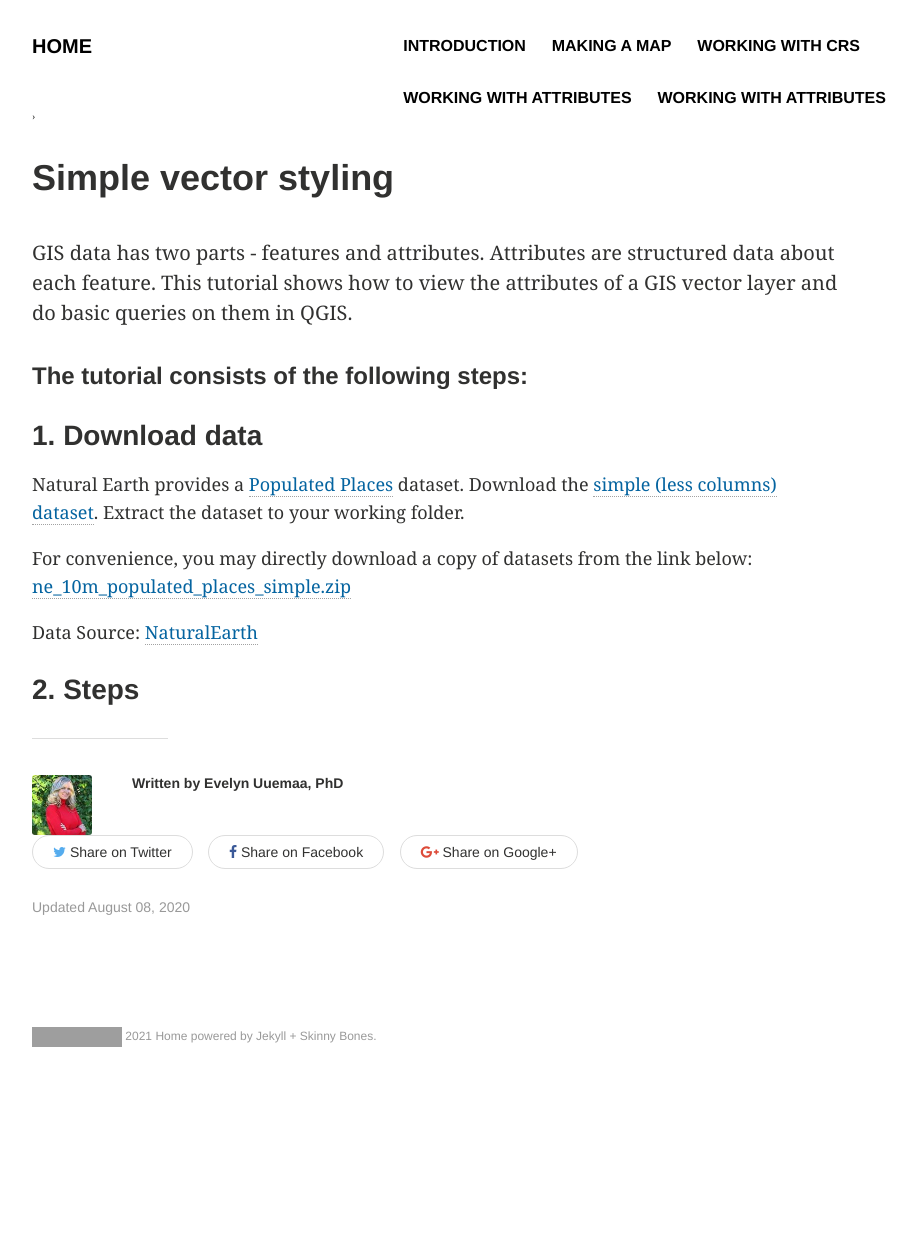
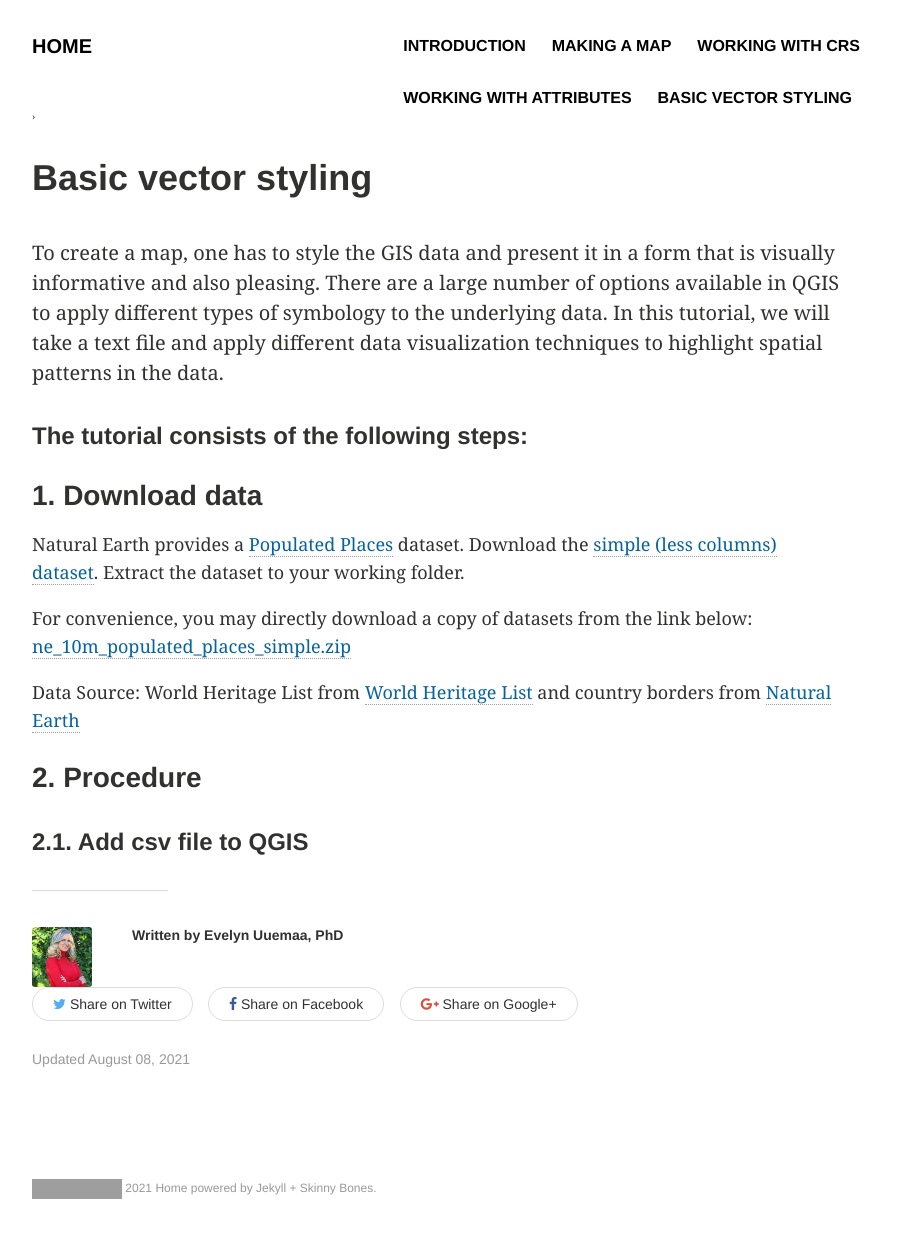
Before and after one commit to kevelyn1/QGIS-Intro, a Jekyll site: the page built from _posts/qgis/2021-08-08-vector-styling.md, in a window 1280 px wide. Shown: the whole page, without its empty margins (64-981 px from the left). Built offline with Jekyll 4.4.1, drawn with Linux system fonts in a browser that asks for light colours; before the commit the page ends 1105 px from its top, so only the background shows below that; grey boxes are pictures that could not be loaded.

Commit message:
update posts

```diff
--- a/_data/navigation.yml
+++ b/_data/navigation.yml
@@ -20,7 +20,7 @@
   excerpt:
   image:
 
-- title: Working with attributes
+- title: Basic vector styling
   url: /qgis/vector-styling/
   excerpt:
   image:
--- a/_posts/qgis/2020-08-08-vector-styling.md
+++ b/_posts/qgis/2021-08-08-vector-styling.md
@@ -1,13 +1,13 @@
 ---
 layout: article
-title: Simple vector styling
-modified: 2020-08-08
+title: Basic vector styling
+modified: 2021-08-08
 categories: qgis
 image:
   teaser: vector_styling_teaser.png
 ---
 
-GIS data has two parts - features and attributes. Attributes are structured data about each feature. This tutorial shows how to view the attributes of a GIS vector layer and do basic queries on them in QGIS.
+To create a map, one has to style the GIS data and present it in a form that is visually informative and also pleasing. There are a large number of options available in QGIS to apply different types of symbology to the underlying data. In this tutorial, we will take a text file and apply different data visualization techniques to highlight spatial patterns in the data.
 
 #### The tutorial consists of the following steps:
 
@@ -17,6 +17,8 @@ Natural Earth provides a [<span style="color:#0564A0">Populated Places</span>](h
 For convenience, you may directly download a copy of datasets from the link below:
 [<span style="color:#0564A0">ne_10m_populated_places_simple.zip</span>](../../datasets/ne_10m_populated_places_simple.zip)
 
-Data Source: [<span style="color:#0564A0">NaturalEarth</span>](https://www.naturalearthdata.com/)
+Data Source:
+World Heritage List from [<span style="color:#0564A0">World Heritage List</span>](http://whc.unesco.org/en/syndication) and country borders from [<span style="color:#0564A0">Natural Earth</span>](https://www.naturalearthdata.com/)
 
-### 2. Steps
+### 2. Procedure
+#### 2.1. Add csv file to QGIS
```
Also changed, not shown: _posts/qgis/2021-08-09-working-with-attributes.md (renamed from _posts/qgis/2020-08-09-working-with-attributes.md, +3 -3 lines), _posts/qgis/2021-08-10-working-with-CRS.md (renamed from _posts/qgis/2020-08-10-working-with-CRS.md, +2 -2 lines), _posts/qgis/2021-08-11-making-a-map.md (renamed from _posts/qgis/2020-08-11-making-a-map.md, +3 -1 lines), _posts/qgis/2021-08-12-intro.md (renamed from _posts/qgis/2020-08-12-intro.md, +1 -1 lines), 1 other file.
